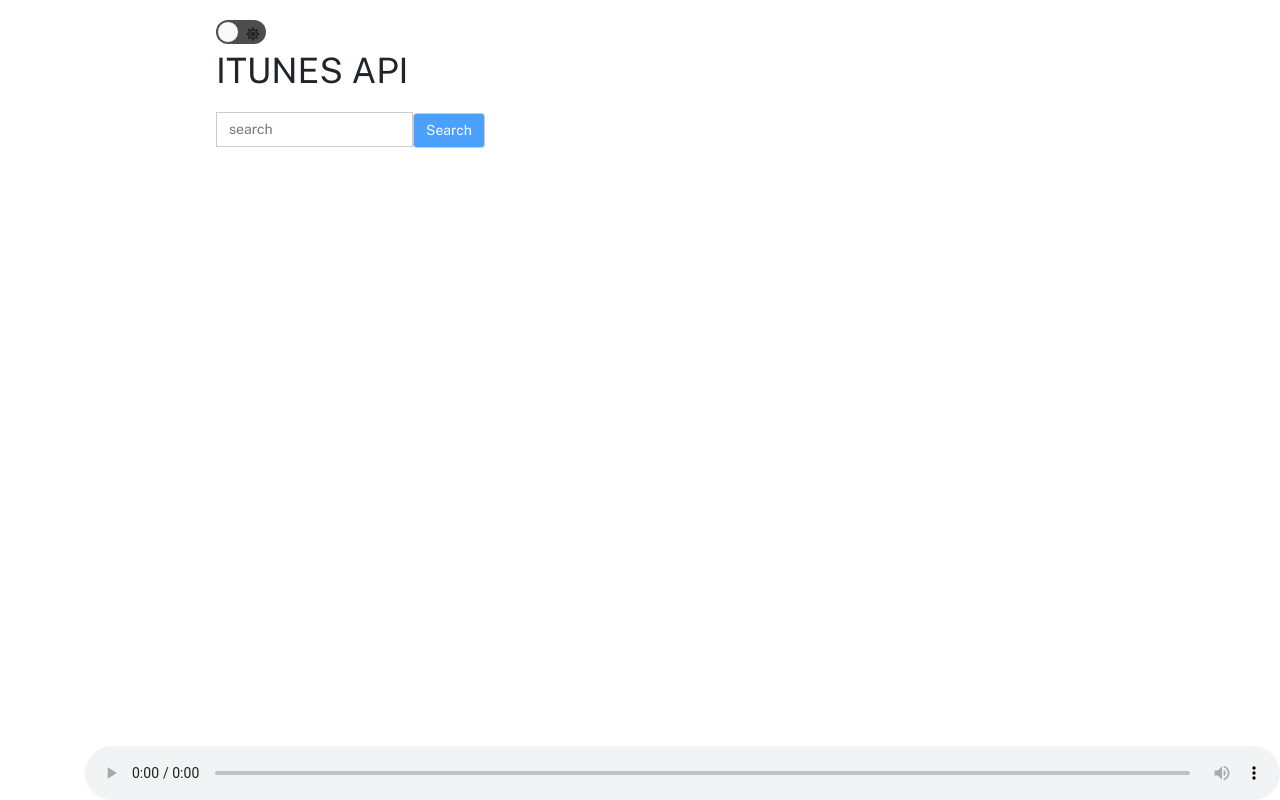
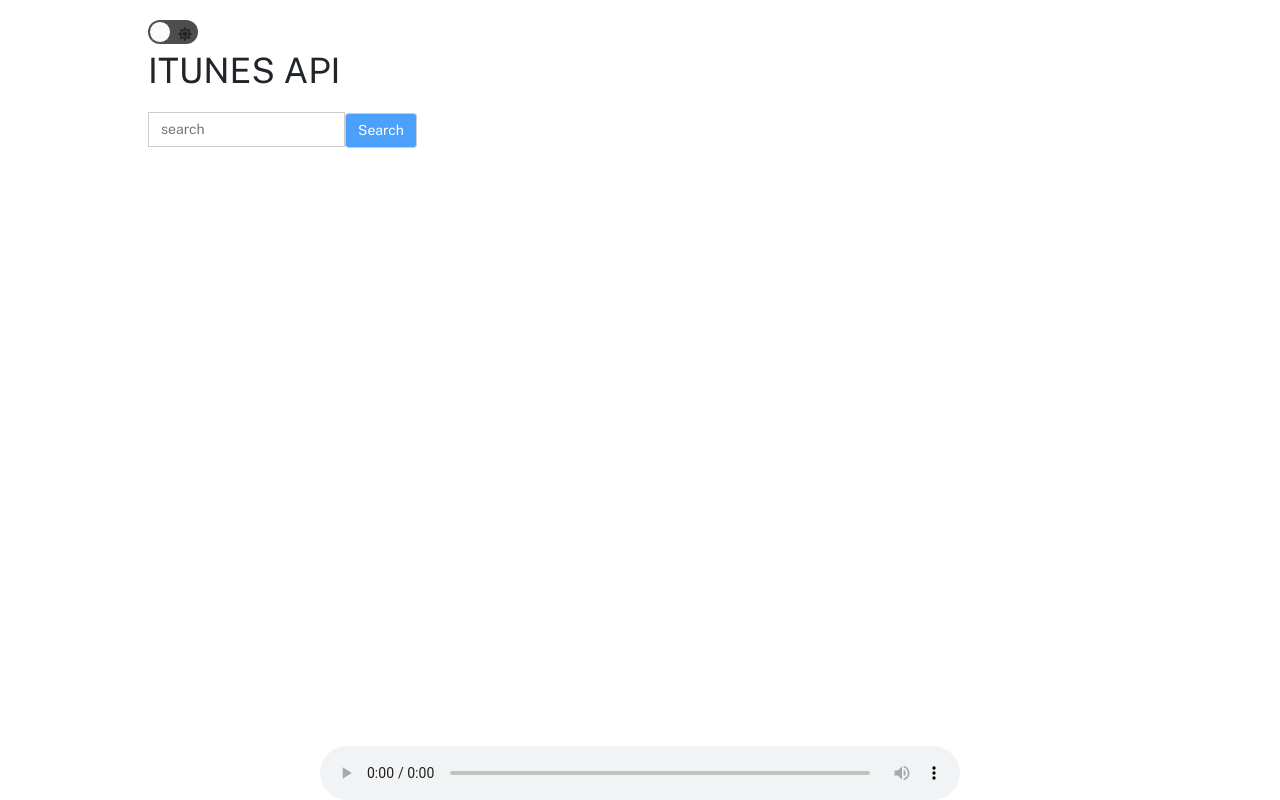
Before and after one commit to 53js/itunes-api-react-2022, a React (Create React App) app: page /itunes/ in a window 1280 px wide. Built offline with nearby package versions, Linux system fonts and the light colour scheme; the HTML template or start-up script is replaced by a standard one.

Commit message:
styles: darkmode css & position audioplayer

```diff
--- a/src/App.js
+++ b/src/App.js
@@ -4,7 +4,6 @@
 	Switch,
 	Route,
 } from 'react-router-dom';
-import { Container } from 'reactstrap';
 
 import { Home } from './pages/Home';
 import { Itunes } from './pages/Itunes';
@@ -14,7 +13,6 @@
 
 const App = () => (
 	<Router>
-		<Container className="App">
 		<Switch>
 			<Route path="/itunes">
 				<Itunes />
@@ -26,7 +24,6 @@
 				<Error404 />
 			</Route>
 		</Switch>
-		</Container>
 	</Router>
 );
 
--- a/src/components/AudioPlayer.scss
+++ b/src/components/AudioPlayer.scss
@@ -1,5 +1,8 @@
 .AudioPlayer {
 	position: fixed;
 	bottom: 0;
-	width: 100%;
+	margin: 0 auto;
+	width: 50%;
+	left: 0;
+	right: 0;
 }
--- a/src/pages/Home.js
+++ b/src/pages/Home.js
@@ -1,12 +1,14 @@
 import React from 'react';
 import { Link } from 'react-router-dom';
-import { Col, Row } from 'reactstrap';
+import { Col, Container, Row } from 'reactstrap';
 
 export const Home = () => (
+	<Container>
 		<Row>
 			<Col>
 				<h1>Home</h1>
 				<Link to="/itunes">Itunes APP</Link>
 			</Col>
 		</Row>
+	</Container>
 );
--- a/src/pages/Itunes.js
+++ b/src/pages/Itunes.js
@@ -1,5 +1,6 @@
 import { useState, useCallback } from 'react';
 import { Route, Switch } from 'react-router-dom';
+import { Container } from 'reactstrap';
 
 import { fetchItunesSongs } from '../lib/fetchItunesSongs';
 import useLocalStorage from '../lib/useLocalStorage';
@@ -69,7 +70,7 @@
 
 	return (
 		<div className={`Itunes ${storageMode ? 'dark' : 'light'}`}>
-			<div className="container">
+			<Container>
 				<section className="track-section">
 					<ToggleModeNight
 						onChange={handleChangeMode}
@@ -96,7 +97,7 @@
 					</Switch>
 				</section>
 				<SearchHistory searchs={searchs} />
-			</div>
+			</Container>
 			<AudioPlayer track={currentTrack} />
 		</div>
 	);
--- a/src/pages/Itunes.scss
+++ b/src/pages/Itunes.scss
@@ -1,4 +1,5 @@
 .Itunes {
+	position: relative;
 	min-height: 100vh;
 	height: 100%;
 	display: flex;
```
Lines whose indentation alone changed are shown as unchanged.
